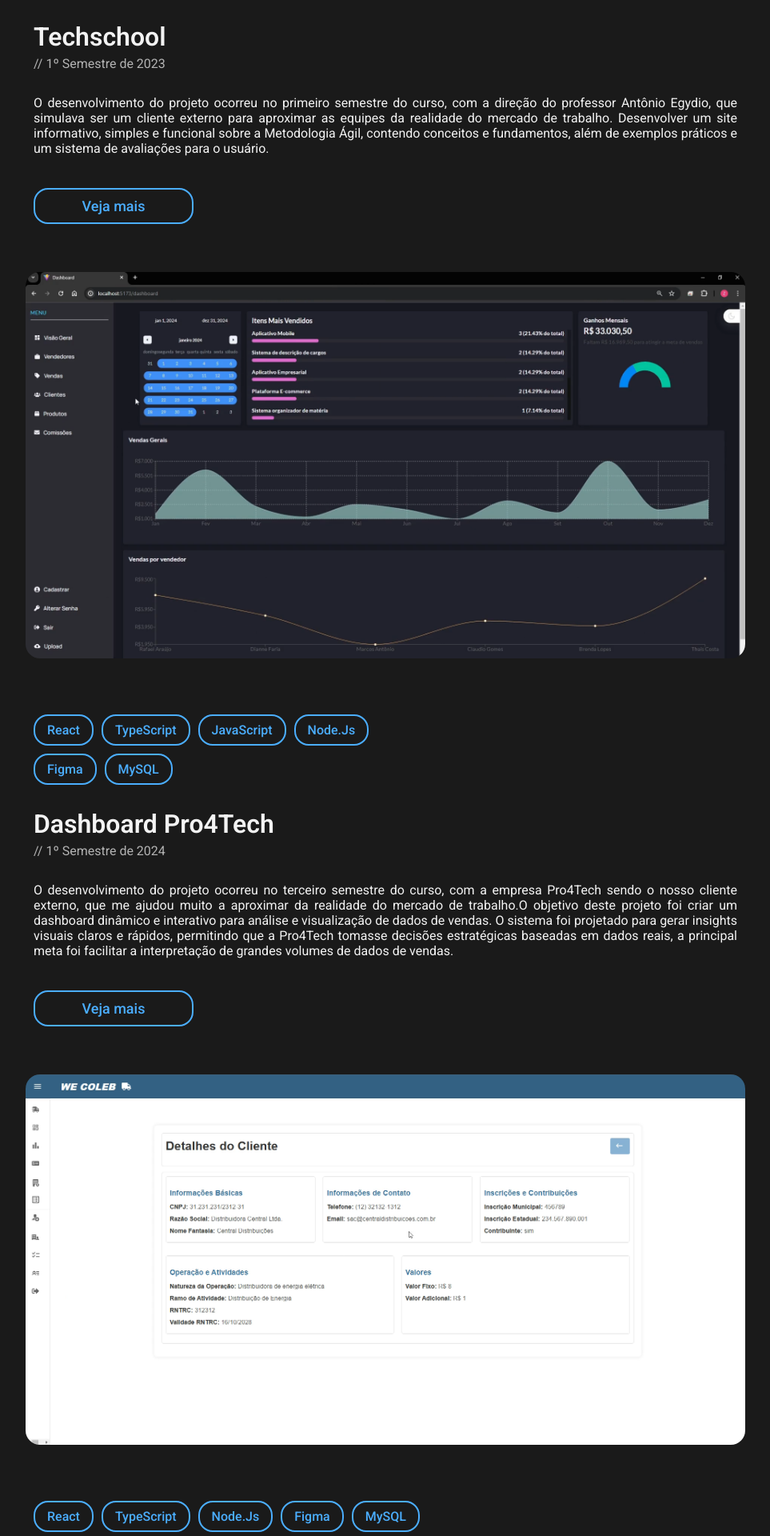
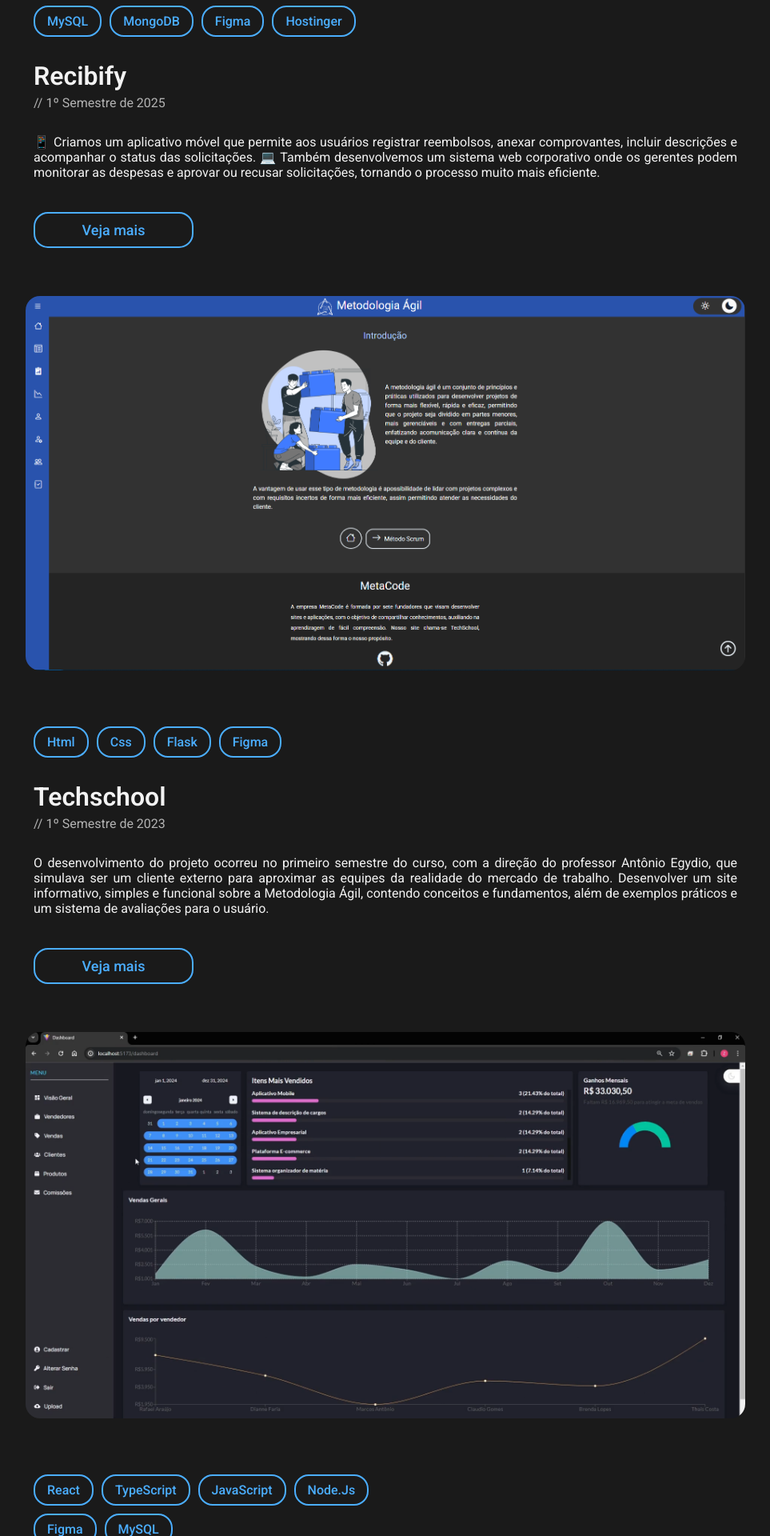
Before and after one commit to pedrohenribeiro/Portfolio-Profissional, a React (Vite) app in the folder portfolio-profissional/: page / in a window 1280 px wide. Shown: the part 2487-4407 px from the top of the page at 80% size, without its empty margins (158-1121 px from the left). Built offline with nearby package versions, Linux system fonts and the light colour scheme.

Commit message:
feat: recibify project information

```diff
--- a/portfolio-profissional/src/pages/home/Home.tsx
+++ b/portfolio-profissional/src/pages/home/Home.tsx
@@ -3,6 +3,7 @@
 import techschoolImg from '../../assets/images/techschool-dark.png';
 import wecolebImg from '../../assets/images/wecoleb.png';
 import dashboardImg from '../../assets/images/dashboard.png';
+import recibifyImg from '../../assets/images/recibify.png';
 import Projetos from '../../components/home/Projetos';
 
 function Home() {
@@ -89,13 +90,24 @@
           Confira alguns dos meus projetos
         </h2>
 
+
+        <Projetos
+          foto={recibifyImg}
+          tecnologias={['ReactNative', 'TypeScript', 'Node.Js', 'Expo Go', 'MySQL', 'MongoDB', 'Figma', 'Hostinger']}
+          titulo="Recibify"
+          periodo="// 1º Semestre de 2025"
+          texto="📱 Criamos um aplicativo móvel que permite aos usuários registrar reembolsos, anexar comprovantes, incluir descrições e acompanhar o status das solicitações.
+          💻 Também desenvolvemos um sistema web corporativo onde os gerentes podem monitorar as despesas e aprovar ou recusar solicitações, tornando o processo muito mais eficiente."
+          lado='esquerda'
+        />
+
         <Projetos
           foto={techschoolImg}
           tecnologias={['Html', 'Css', 'Flask', 'Figma']}
           titulo="Techschool"
           periodo="// 1º Semestre de 2023"
           texto="O desenvolvimento do projeto ocorreu no primeiro semestre do curso, com a direção do professor Antônio Egydio, que simulava ser um cliente externo para aproximar as equipes da realidade do mercado de trabalho. Desenvolver um site informativo, simples e funcional sobre a Metodologia Ágil, contendo conceitos e fundamentos, além de exemplos práticos e um sistema de avaliações para o usuário."
-          lado='esquerda'
+          lado='direita'
         />
 
 {/*         <Projetos
@@ -113,7 +125,7 @@
           titulo="Dashboard Pro4Tech"
           periodo="// 1º Semestre de 2024"
           texto="O desenvolvimento do projeto ocorreu no terceiro semestre do curso, com a empresa Pro4Tech sendo o nosso cliente externo, que me ajudou muito a aproximar da realidade do mercado de trabalho.O objetivo deste projeto foi criar um dashboard dinâmico e interativo para análise e visualização de dados de vendas. O sistema foi projetado para gerar insights visuais claros e rápidos, permitindo que a Pro4Tech tomasse decisões estratégicas baseadas em dados reais, a principal meta foi facilitar a interpretação de grandes volumes de dados de vendas."
-          lado='direita'
+          lado='esquerda'
         />
 
         <Projetos
@@ -122,7 +134,7 @@
           titulo="Wecolleb"
           periodo="// 2º Semestre de 2024"
           texto="O desenvolvimento do projeto ocorreu no quarto semestre do curso, com a empresa JJM Log sendo o nosso cliente externo, que me ajudou muito a aproximar da realidade do mercado de trabalho. O objetivo deste projeto foi desenvolver um sistema web que otimizasse o controle de processos internos na JJM Log, facilitando a colaboração entre diferentes departamentos e automatizando atividades manuais. A principal meta foi melhorar a integração entre setores e proporcionar uma gestão de demandas mais eficiente e em tempo real."
-          lado='esquerda'
+          lado='direita'
         />
 
       </div>
--- a/portfolio-profissional/src/pages/projetos/Projetos.tsx
+++ b/portfolio-profissional/src/pages/projetos/Projetos.tsx
@@ -1,4 +1,4 @@
-function Home() {
+function Projetos() {
   return (
     <div>
       <h1>Welcome to the Projects Page</h1>
@@ -6,4 +6,4 @@
   );
 }
 
-export default Home;
+export default Projetos;
```
Also changed, not shown: portfolio-profissional/src/assets/images/recibify.png (added).
